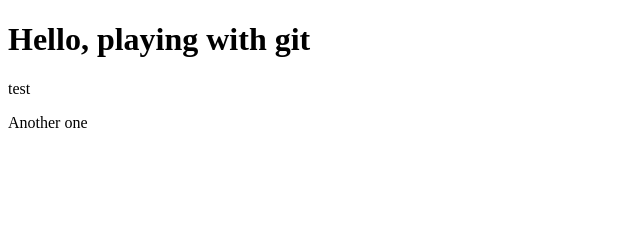
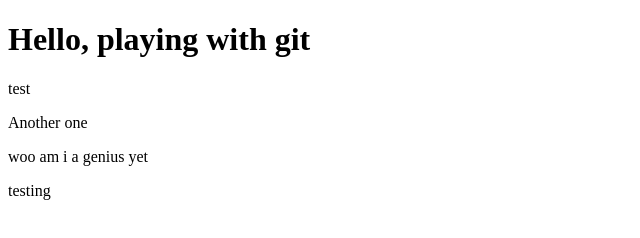
Before and after one commit to willie3838/git-test, a website: page index.html in a window 1280 px wide. Shown: the whole page, without its empty margins (0-640 px from the left). Drawn offline with Linux system fonts and the light colour scheme.

Commit message:
fourth commit

```diff
--- a/index.html
+++ b/index.html
@@ -6,5 +6,7 @@
         <h1>Hello, playing with git</h1>
         <p>test</p>
         <p>Another one</p>
+        <p>woo am i a genius yet</p>
+        <p>testing</p>
     </body>
 </html>
```
Also changed, not shown: package.json (added, +24 -0 lines), 2 other files.
